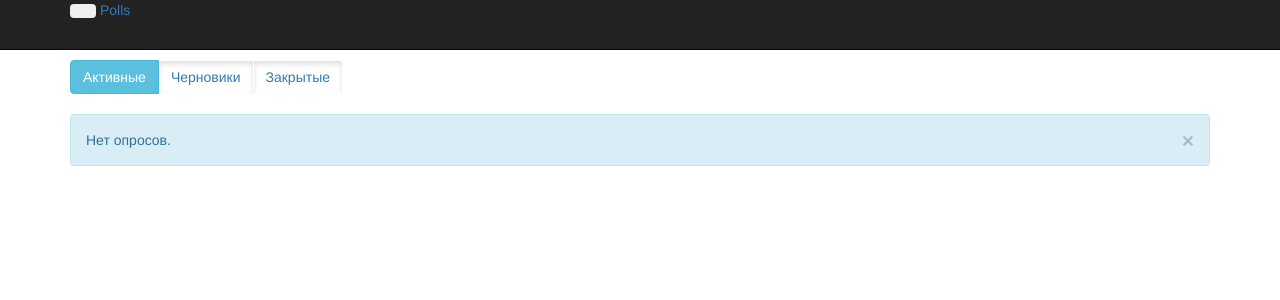
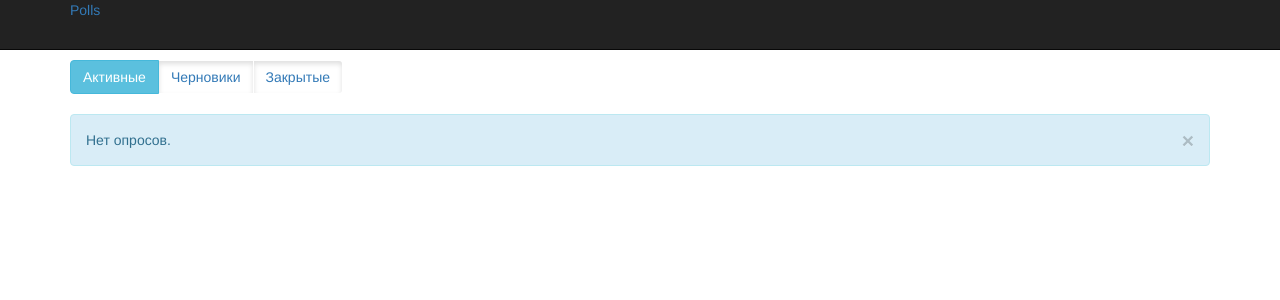
Before and after one commit to CYPHER-PUNK/PhpPoll, a PHP site: page / in a window 1280 px wide. Shown: the top 300 px of the page. Run offline with PHP 8.4, Linux system fonts and the light colour scheme; data comes from the database, SQL or seed files in the repository; data that the repository does not hold is empty; some libraries are stand-ins or nearby versions.

Commit message:
Clean template

```diff
--- a/template/index.php
+++ b/template/index.php
@@ -4,21 +4,14 @@
     <meta charset="utf-8">
     <title>Polls</title>
     <meta name="viewport" content="width=device-width, initial-scale=1.0">
-    <!-- Le styles -->
     <style>body {padding-top: 60px; /* 60px to make the container go all the way to the bottom of the topbar */}</style>
     <link rel="stylesheet" type="text/css" href="//netdna.bootstrapcdn.com/twitter-bootstrap/2.3.2/css/bootstrap.min.css" />
-    <script type="text/javascript" src="//ajax.googleapis.com/ajax/libs/jquery/1.8/jquery.min.js"></script>
-    <script type="text/javascript" src="//netdna.bootstrapcdn.com/twitter-bootstrap/2.3.2/js/bootstrap.min.js"></script>
+    <script type="text/javascript" src="//ajax.googleapis.com/ajax/libs/jquery/1.10.2/jquery.min.js"></script>
 </head>
 <body>
     <div class="navbar navbar-inverse navbar-fixed-top">
         <div class="navbar-inner">
             <div class="container">
-                <button type="button" class="btn btn-navbar" data-toggle="collapse" data-target=".nav-collapse">
-                    <span class="icon-bar"></span>
-                    <span class="icon-bar"></span>
-                    <span class="icon-bar"></span>
-                </button>
                 <a class="brand" href="/">Polls</a>
                 <div class="nav-collapse collapse">
                     <ul class="nav">
@@ -30,7 +23,6 @@
             </div>
         </div>
     </div>
-
     <div class="container">
         <?=$this->content?>
     </div> <!-- /container -->
```
